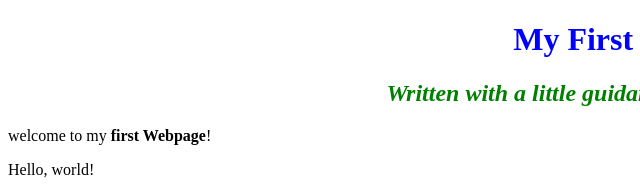
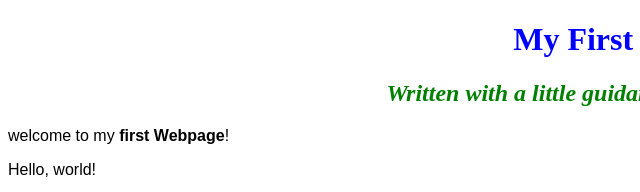
Before and after one commit to halkano/new-icon, a plain HTML site: page index.html in a window 1280 px wide. Shown: the top 192 px of the page, 0-640 px from the left. Drawn offline with Linux system fonts and the light colour scheme.

Commit message:
designed my paragrahp

```diff
--- a/css/styles.css
+++ b/css/styles.css
@@ -8,3 +8,6 @@ h2 {
   font-style: italic;
   text-align: center;
 }
+p {
+  font-family: sans-serif;
+}
```
